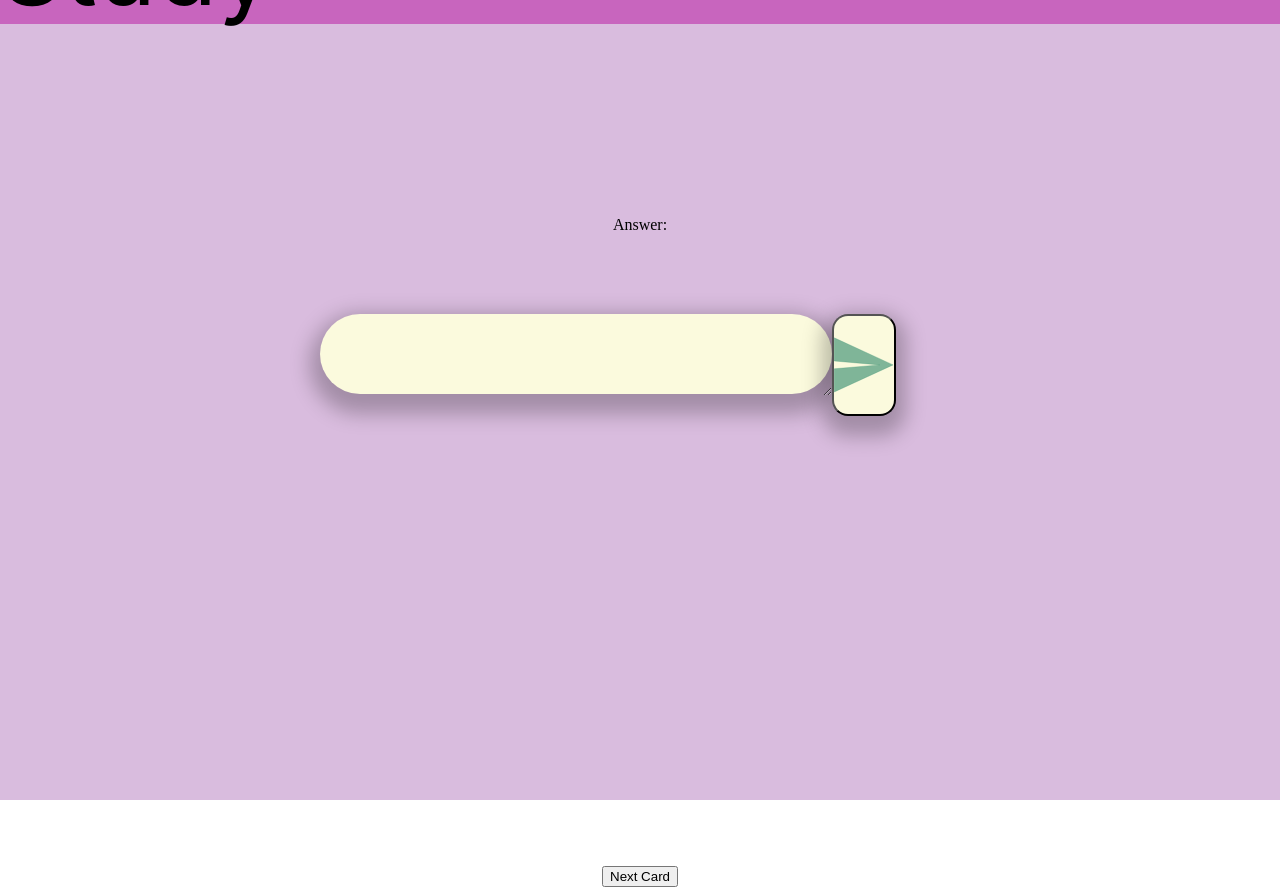
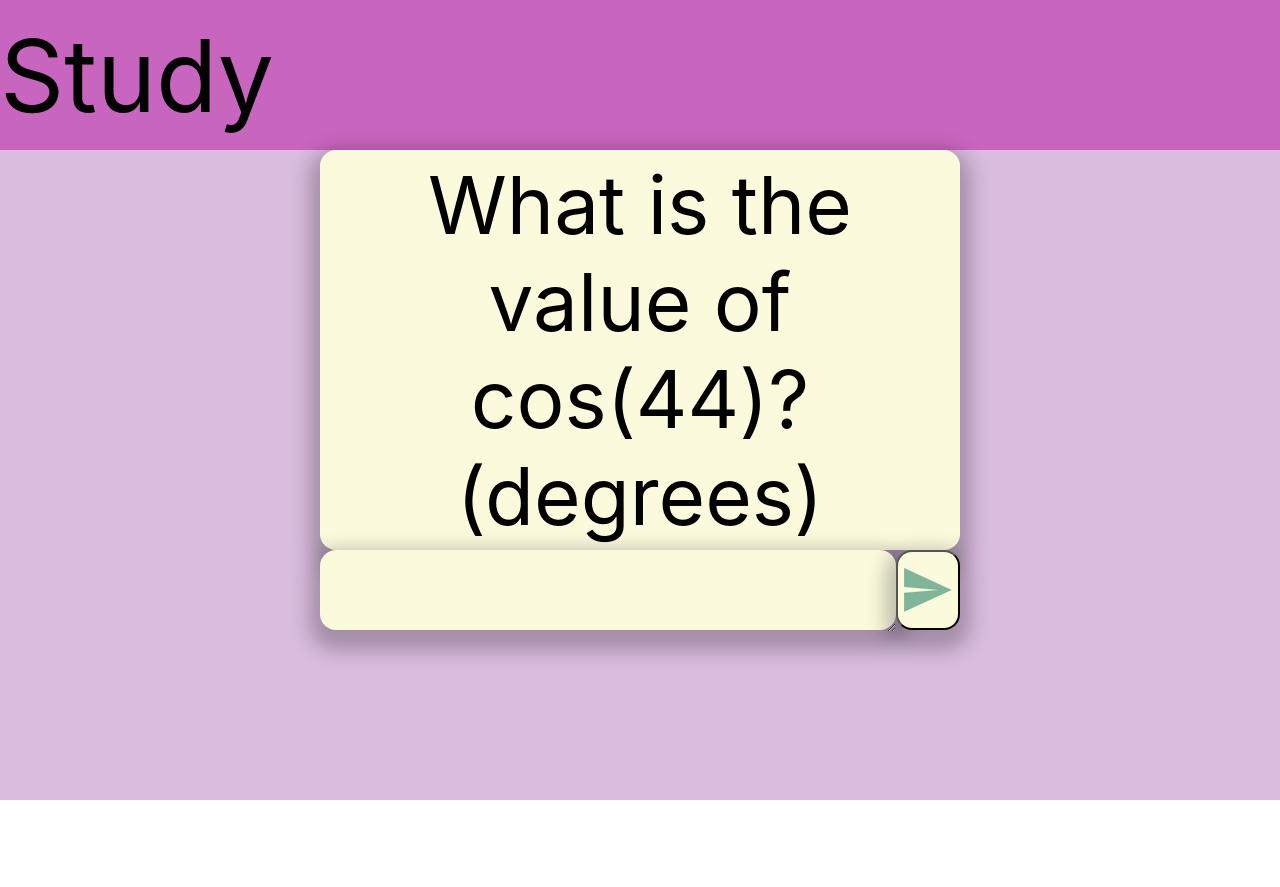
Before and after one commit to orfnyc/flashcards, a React (Vite) app: page /Study in a window 1280 px wide. Shown: the top 887 px of the page. After the commit the page ends 800 px from the top, so only its background shows below. Built offline with nearby package versions, Linux system fonts and the light colour scheme; no server answers; the database is empty.

Commit message:
Finalized Study css implementation

```diff
--- a/src/App.css
+++ b/src/App.css
@@ -94,16 +94,15 @@ body {
     width: 100vw;
     height: 100vh;
     flex-direction: column;
-    justify-content: center;
+    justify-content: flex-start;
     align-items: center;
-    gap: 10vh;
     background: var(--background);
 }
 
 .header{
     display: flex;
     width: 100vw;
-    height: 5vh;
+    height: 10vh;
     padding: 35px 70px;
     justify-content: space-between;
     align-items: center;
@@ -136,49 +135,48 @@ body {
 .questionBoxStudy {
     display: flex;
     width: 50vw;
-    height: 50vh;
-    padding: 10px;
+    height: 50vh;;
     justify-content: center;
     align-items: center;
-    gap: 10px;
     flex-shrink: 0;
-    border-radius: 42px;
+    border-radius: 2vh;
     background: var(--off-white);
-    box-shadow: 0 10px 20px 10px rgba(0, 0, 0, 0.25);
+    box-shadow: var(--shadow);
 }
 
 .answerBox {
     display: flex;
-    width: 40vw;
+    width: 45vw;
     height: 10vh;
     justify-content: center;
     align-items: center;
     flex-shrink: 0;
-    border-radius: 42px;
+    border-radius: 2vh;
     background: var(--off-white);
     box-shadow: var(--shadow);
-    border-radius: 42px;
 }
 
 .answerText{
     display: flex;
-    width: 40vw;
+    width: 45vw;
     height: 10vh;
+    flex-direction: column;
+    justify-content: center;
+    text-align: center;
     font-family: Inter;
     font-size: 5vh;
     font-style: normal;
     font-weight: 400;
     background: rgba(0, 0, 0, 0);
-    border-radius: 42px;
+    border-radius: 22vh;
     border: none;
-    border-radius: 42px;
+
 }
 
 .submitSendBox {
     display: flex;
     width: 5vw;
     height: 10vh;
-    padding: 49px 0;
     justify-content: center;
     align-items:center;
     flex-shrink: 0;
@@ -191,15 +189,6 @@ body {
     display: flex;
     width: 50vw;
     height: 10vh;
-}
-
-.addCardButton{
-    display: flex;
-    width: 5vw;
-    height: 10vh;
-    border-radius: 2vh;
-    background: var(--off-white);
-    box-shadow: var(--shadow);
 }
 
 .submitSymbol {
--- a/src/midlayer/StudyMode.ts
+++ b/src/midlayer/StudyMode.ts
@@ -1,6 +1,6 @@
 import Card from "./Card";
 import Deck from "./Deck";
-import { GetCardArray } from "../storage/storestring";
+//import { GetCardArray } from "../storage/storestring";
 export default class StudyMode
 {
     private deck: Deck;
@@ -15,17 +15,17 @@ export default class StudyMode
 
     async init()
     {
-        const deckDoc: string[] =  await GetCardArray(); // get from db
-        GetCardArray().then((deckDoc: string[]) => {
-            console.log(deckDoc);
-        })
-        for (let i in deckDoc)
-        {
-            let card = new Card();
-            card.setQuestion(deckDoc[i].substring(0, deckDoc[i].indexOf("&@")));
-            card.setAnswer(deckDoc[i].substring(deckDoc[i].indexOf("&@")+2));
-            this.deck.addCard(card);
-        }
+        // const deckDoc: string[] =  await GetCardArray(); // get from db
+        // GetCardArray().then((deckDoc: string[]) => {
+        //     console.log(deckDoc);
+        // })
+        // for (let i in deckDoc)
+        // {
+        //     let card = new Card();
+        //     card.setQuestion(deckDoc[i].substring(0, deckDoc[i].indexOf("&@")));
+        //     card.setAnswer(deckDoc[i].substring(deckDoc[i].indexOf("&@")+2));
+        //     this.deck.addCard(card);
+        // }
         let card: Card = new Card();
         card.setQuestion("What is the value of cos({number: x, 0, 90})? (degrees)");
         card.setAnswer("{function: COS(x)}");
--- a/src/routes/Study.tsx
+++ b/src/routes/Study.tsx
@@ -55,6 +55,7 @@ function Study() {
       return <p>Loading deck...</p>; // optional loading state
     }
     const studyInstance = studyRef.current;
+
     const handleSubmit = () => (
         setcheckBool(studyInstance.evaluateAnswer(answer)),
         setfinalBool(true),
@@ -66,38 +67,31 @@ function Study() {
       studyInstance.goToNextCard(),
       setdummyState(dummyState * -1),
       setcheckBool(false),
-      setfinalBool(false)
+      setfinalBool(false),
+      sethasSubmitted(false)
     );
 
     const renderBlock = (
       <>
         <div className='studycreatePage'>
-          <div className='header'>
-            <p className='text'>
-              Study
-            </p>
-          </div>
-            <p
-              className='studyquestionBox'>
-              {studyInstance.getCardQuestion()}
-            </p>
+          <div className='header'><p className='text'>Study</p></div>
+            <div
+              className='questionBoxStudy'>
+              <p className='createQuestionText'> {studyInstance.getCardQuestion()}</p>
+            </div>
 
-            <label >
-              Answer:
-            </label>
             <div className='studyEndBox'>
               <div className='answerBox'>
                 <textarea
                   className='answerText'
                   value={answer}
-                  name='answer'
                   onChange={e => setAnswer(e.target.value)}
                 ></textarea>
               </div>
 
               <button
               className='submitSendBox'
-              onClick={handleSubmit}>
+              onClick={(!hasSubmitted) ? handleSubmit : nextCard}>
                 {(!hasSubmitted) ? submittedSVG : nextSVG}
               </button>
             </div>
@@ -110,10 +104,7 @@ function Study() {
               {(finalBool && !checkBool) ? ('The answer is actually:' + studyInstance.getCardAnswer()) : ''}
             </p>
 
-            <button
-            onClick={nextCard}>
-              Next Card
-            </button>
+
         </div>
       </>
     );
```
